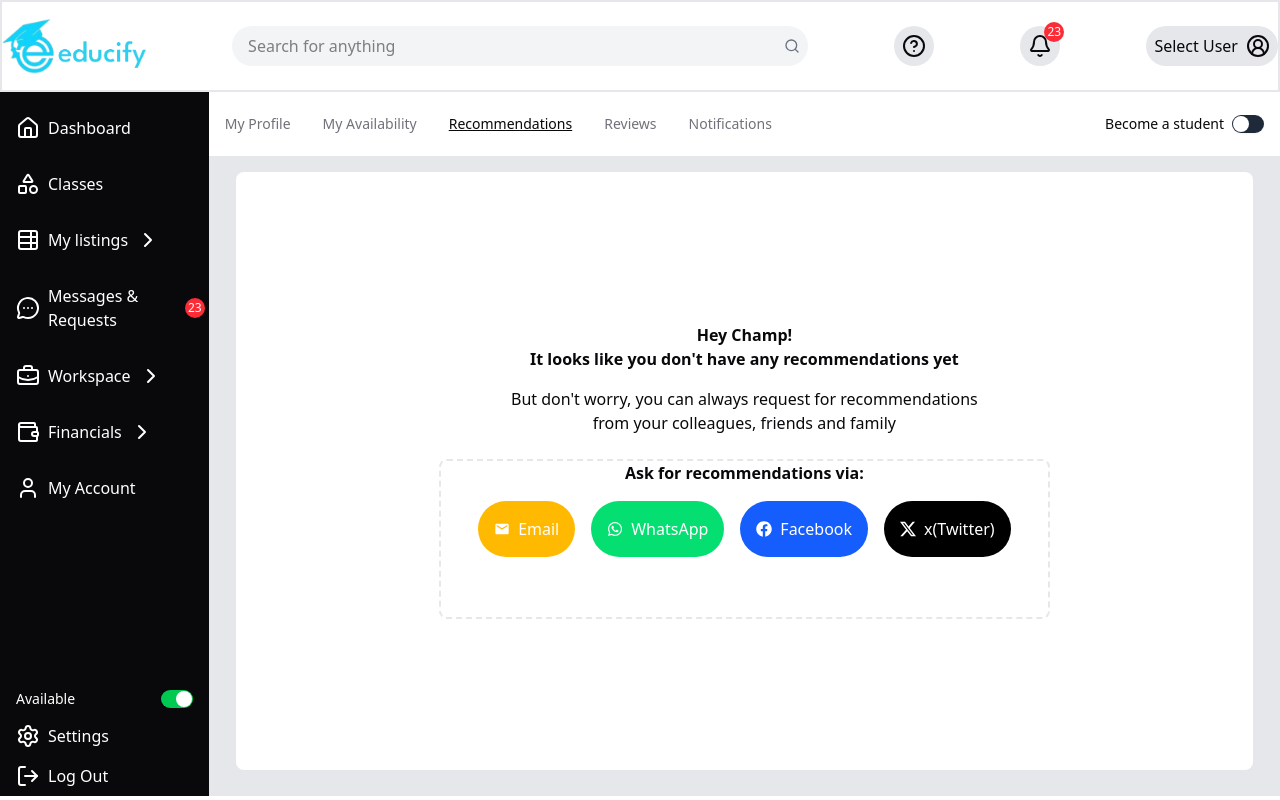
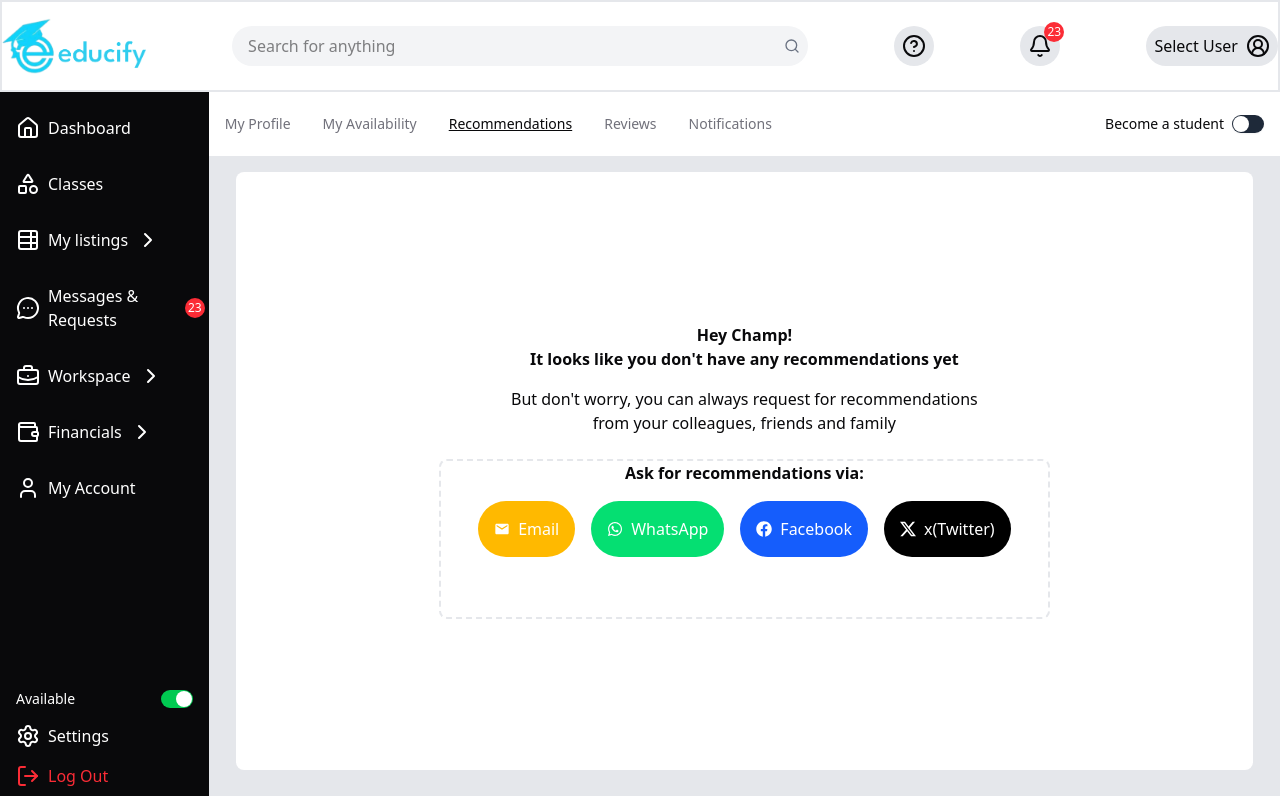
Before and after one commit to obinesto/educify-demo-task, a Next.js app: page / in a window 1280 px wide. Built offline with nearby package versions, Linux system fonts and the light colour scheme.

Commit message:
Update SideBar.tsx

```diff
--- a/app/components/SideBar.tsx
+++ b/app/components/SideBar.tsx
@@ -91,7 +91,7 @@ export default function SideBar() {
           <Settings />
           <p className="ml-2">Settings</p>
         </span>
-        <span className="flex items-center mt-4">
+        <span className="flex items-center mt-4 text-red-500">
           <LogOut />
           <p className="ml-2">Log Out</p>
         </span>
```
